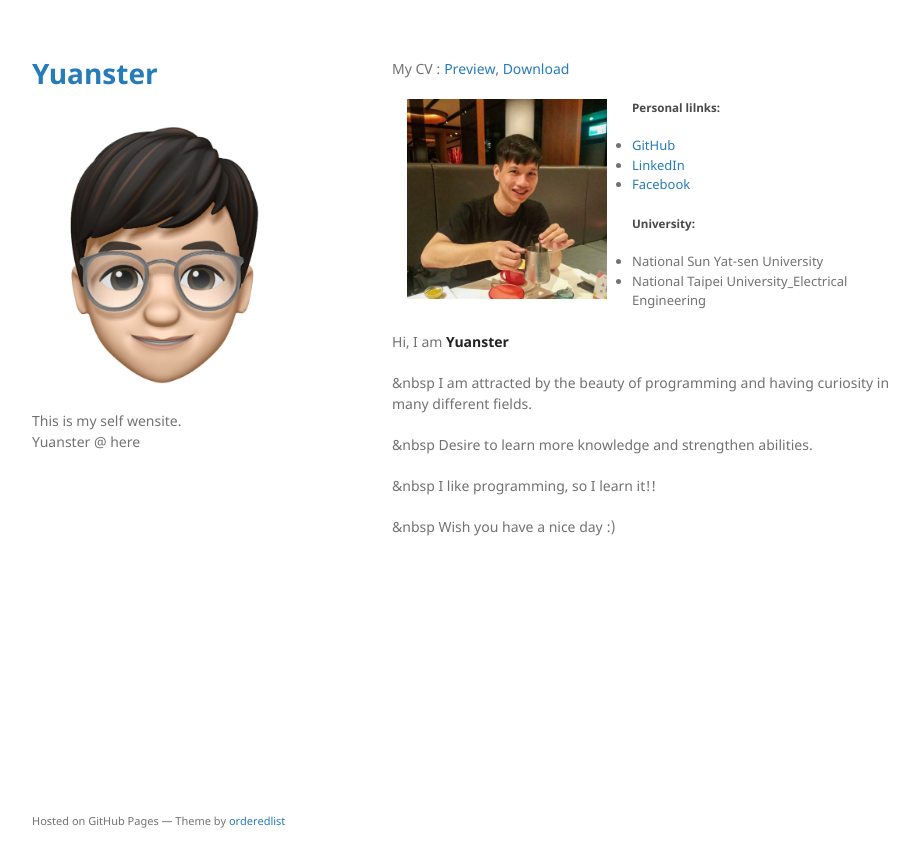
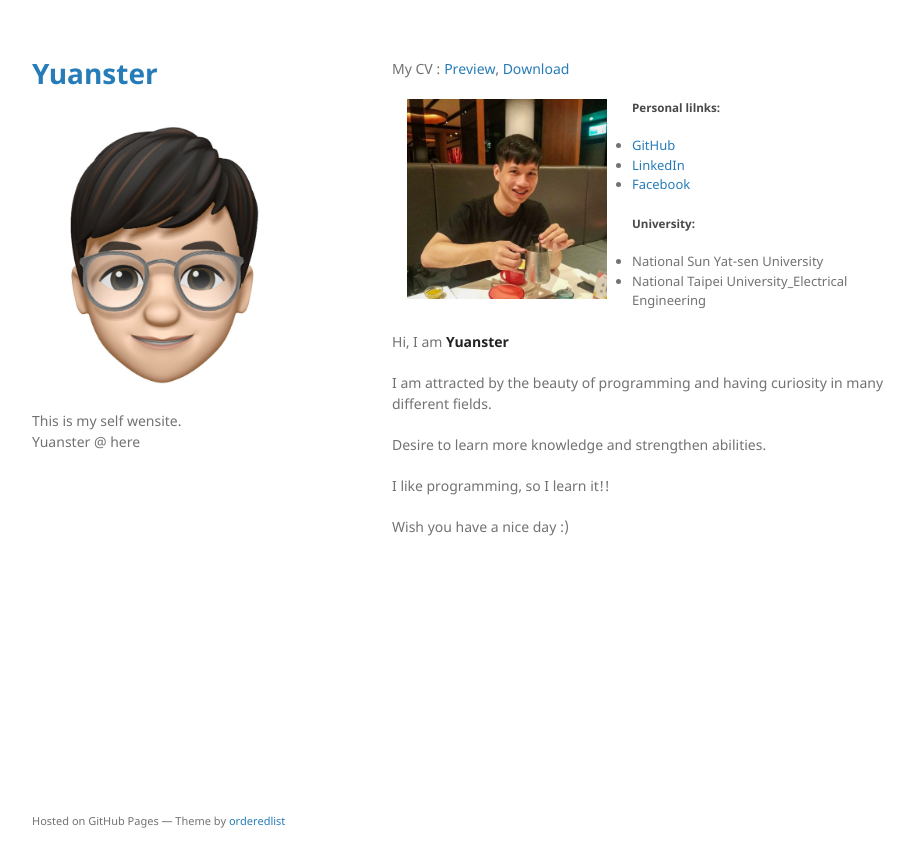
Before and after one commit to YaoyuanHsu/YaoyuanHsu.github.io, a Jekyll site: the page built from index.md, in a window 1280 px wide. Shown: the top 867 px of the page, without its empty margins (178-1097 px from the left). Built offline with Jekyll 4.4.1, drawn with Linux system fonts in a browser that asks for light colours.

Commit message:
Remove not work character

```diff
--- a/index.md
+++ b/index.md
@@ -38,7 +38,7 @@ My CV : [Preview](./docs/CV.pdf), <a href="https://github.com/YaoyuanHsu/Yuanste
 </div>
 
 Hi, I am **Yuanster**
-<p>&nbsp I am attracted by the beauty of programming and having curiosity in many different fields.</p>
-<p>&nbsp Desire to learn more knowledge and strengthen abilities.</p>
-<p>&nbsp I like programming, so I learn it!!</p>
-<p>&nbsp Wish you have a nice day :)</p>
+<p> I am attracted by the beauty of programming and having curiosity in many different fields.</p>
+<p> Desire to learn more knowledge and strengthen abilities.</p>
+<p> I like programming, so I learn it!!</p>
+<p> Wish you have a nice day :)</p>
```
